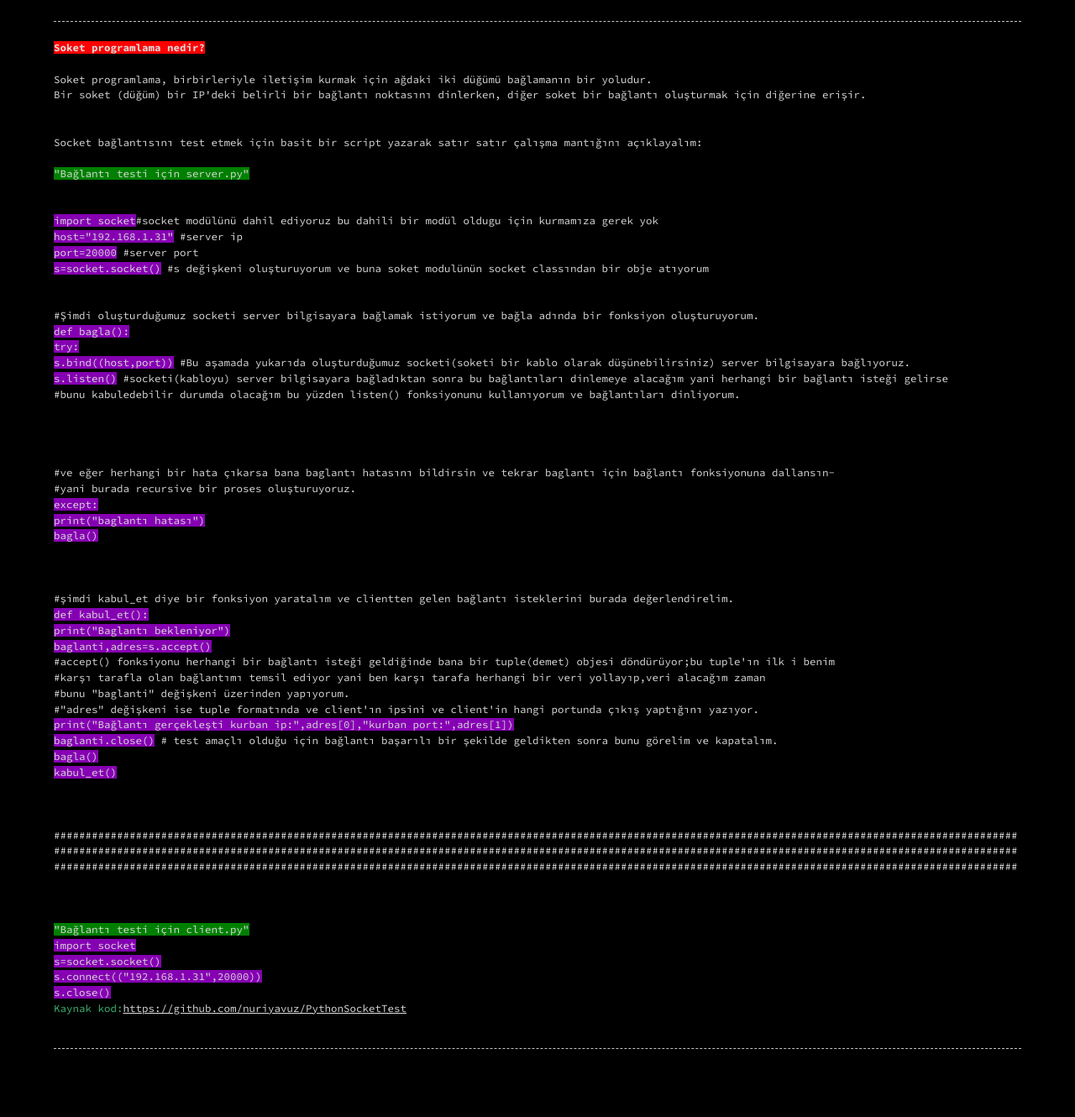
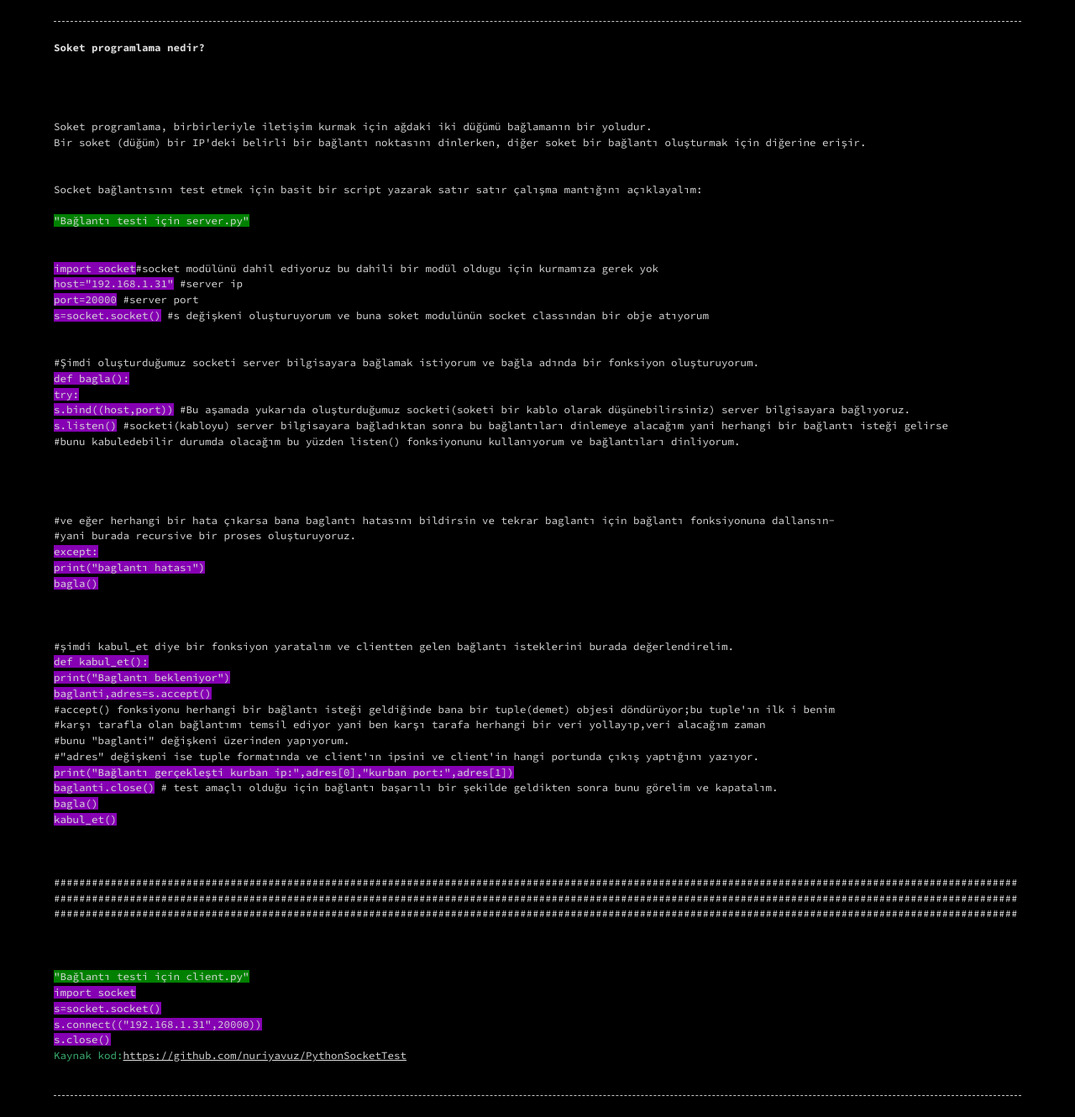
Before and after one commit to emredurmaz4/cosmosofcyberspace.github.io, a Jekyll site: the page socket.html, which Jekyll copies as it is, in a window 1280 px wide. Shown: the whole page at 84% size. Built offline with Jekyll 4.4.1, drawn with Linux system fonts in a browser that asks for light colours; before the commit the page ends 1274 px from its top, so only the background shows below that.

Commit message:
Update socket.html

```diff
--- a/socket.html
+++ b/socket.html
@@ -12,8 +12,9 @@
 <header>
   <div class="menu">
 <h1>
-    <span style="background:#fe0000">Soket programlama nedir?</span>
+    Soket programlama nedir?
 </h1>
+    </br></br></br>
 
     </br>
 Soket programlama, birbirleriyle iletişim kurmak için ağdaki iki düğümü bağlamanın bir yoludur.</br>
```
